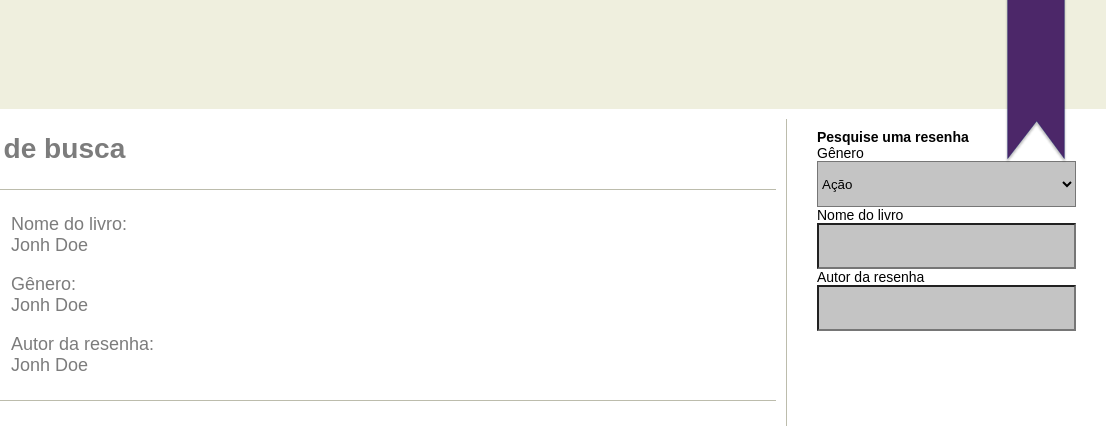
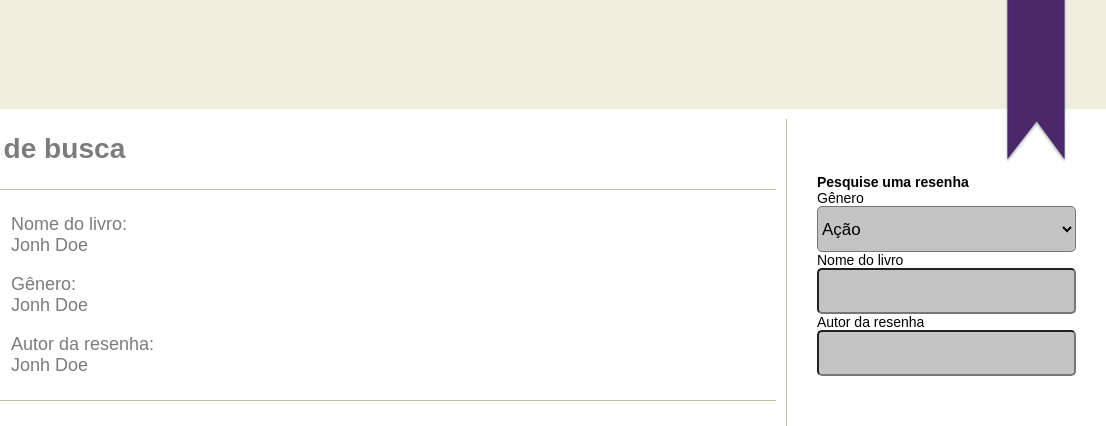
Before and after one commit to PhelipeBrito/Revik, a plain HTML site: page reviews.html in a window 1280 px wide. Shown: the top 426 px of the page, 174-1280 px from the left. Drawn offline with Linux system fonts and the light colour scheme; a web font is replaced by a local one.

Commit message:
Estilização do documento reviews.html

```diff
--- a/public/css/page-reviews.css
+++ b/public/css/page-reviews.css
@@ -49,17 +49,26 @@ section aside {
     border-left: 1px solid #BCBCAC;
 }
 
-section aside h1, label {
+.search-block {
+    margin-top: 4.5rem;
+}
+
+.search-block h1, label {
     font-size: 1.4rem;
     font-family: 'Lexend Tera', sans-serif;
 
+}
 
-}
+
 
 .select-block select,
 .input-block input{
     width: 100%;
     height: 4.6rem;
 
+    border-radius: .5rem;
+
     background: #C4C4C4;
+
+    font-size: 1.7rem;
 }
```
